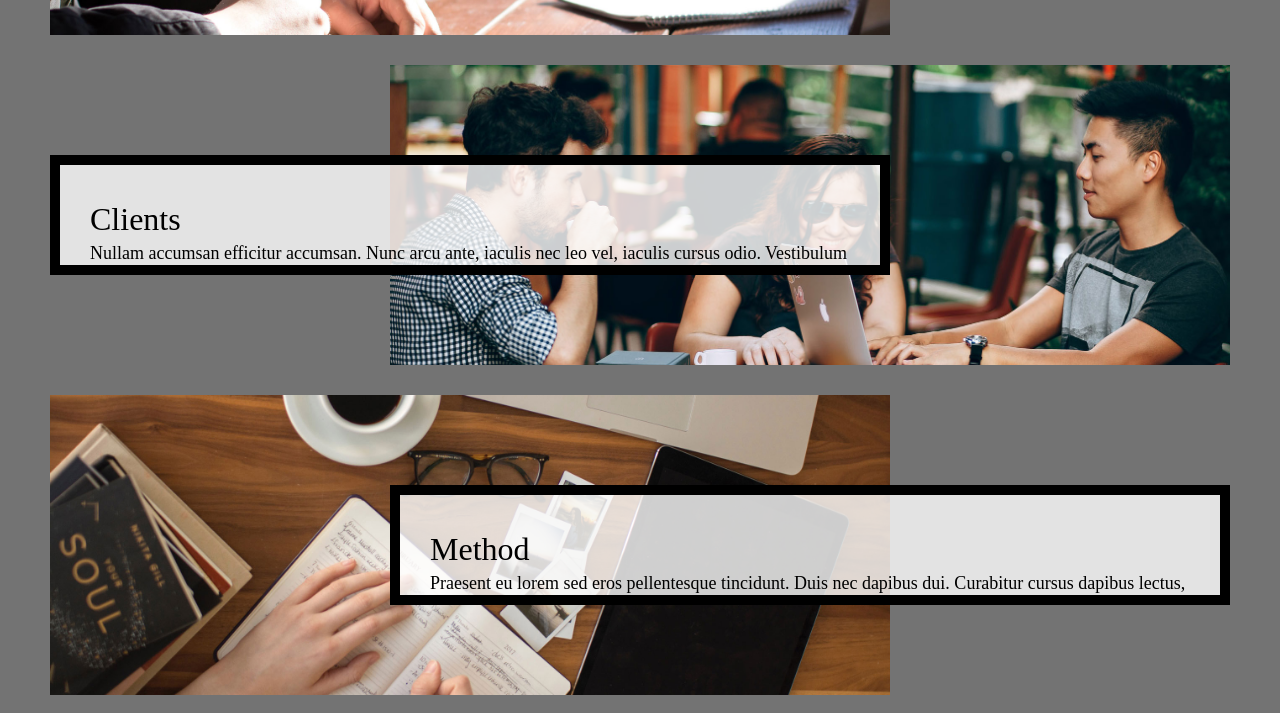
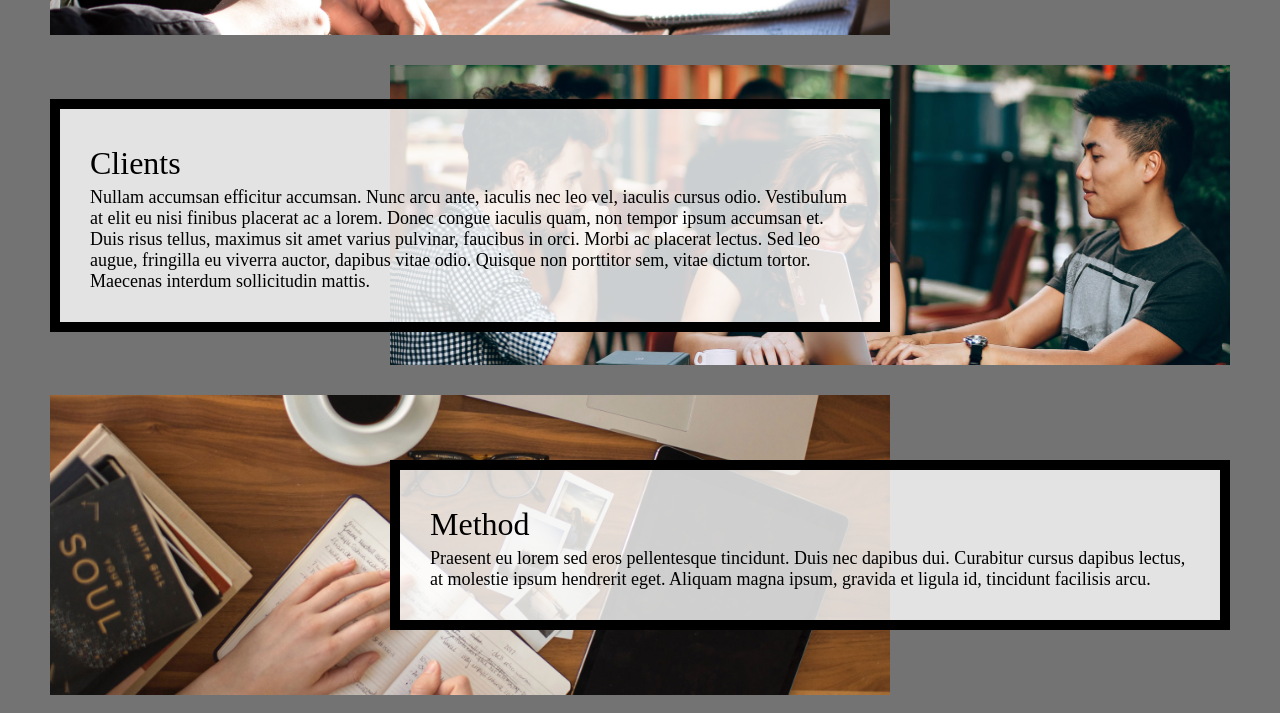
Before and after one commit to gabbyhl/hw4-2023, a plain HTML site: page index.html in a window 1280 px wide. Shown: the part 747-1460 px from the top of the page. Drawn offline with Linux system fonts and the light colour scheme.

Commit message:
Update style.css

```diff
--- a/css/style.css
+++ b/css/style.css
@@ -80,7 +80,7 @@ img{
 .text{
   align-self: center;
   overflow: scroll;
-  max-height: 40%;
+  max-height: 40vh;
 }
 
   nav{
```
